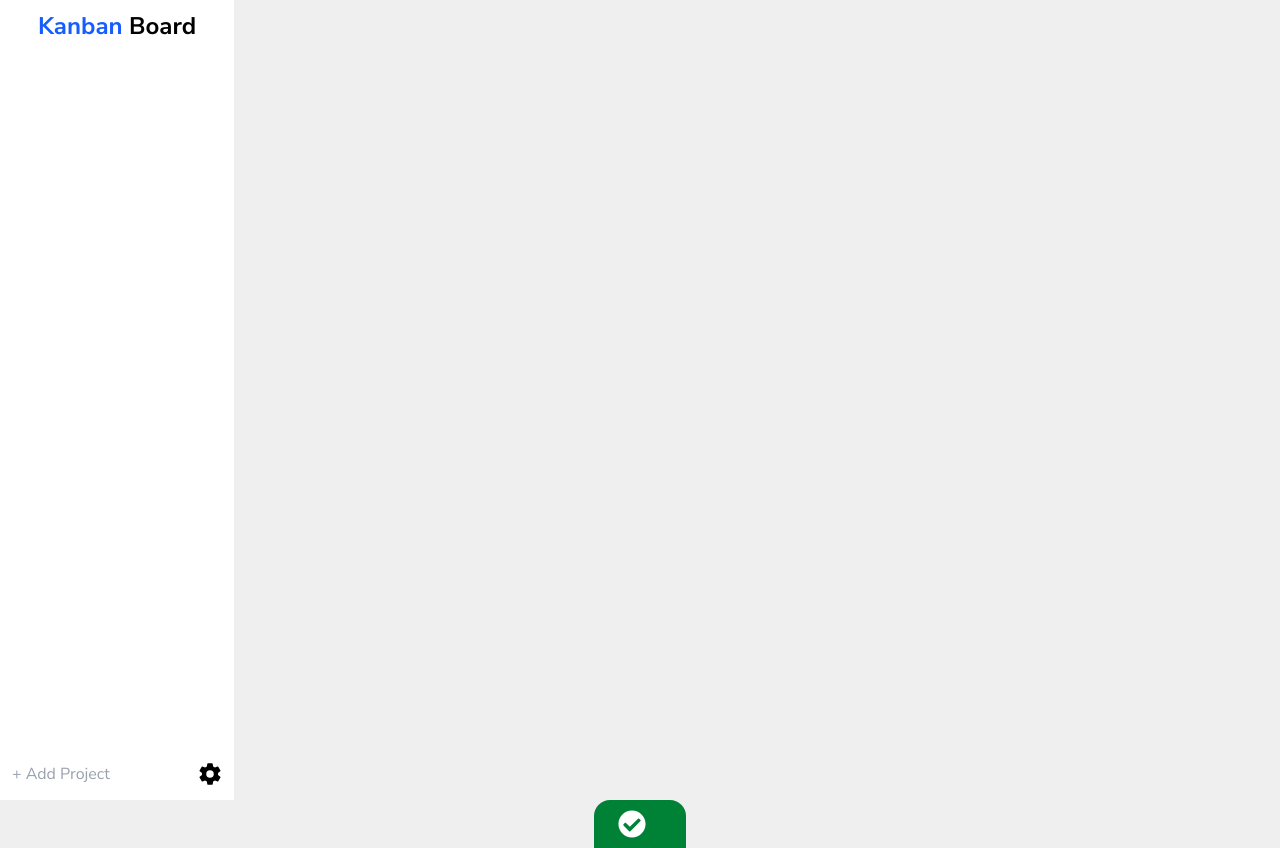
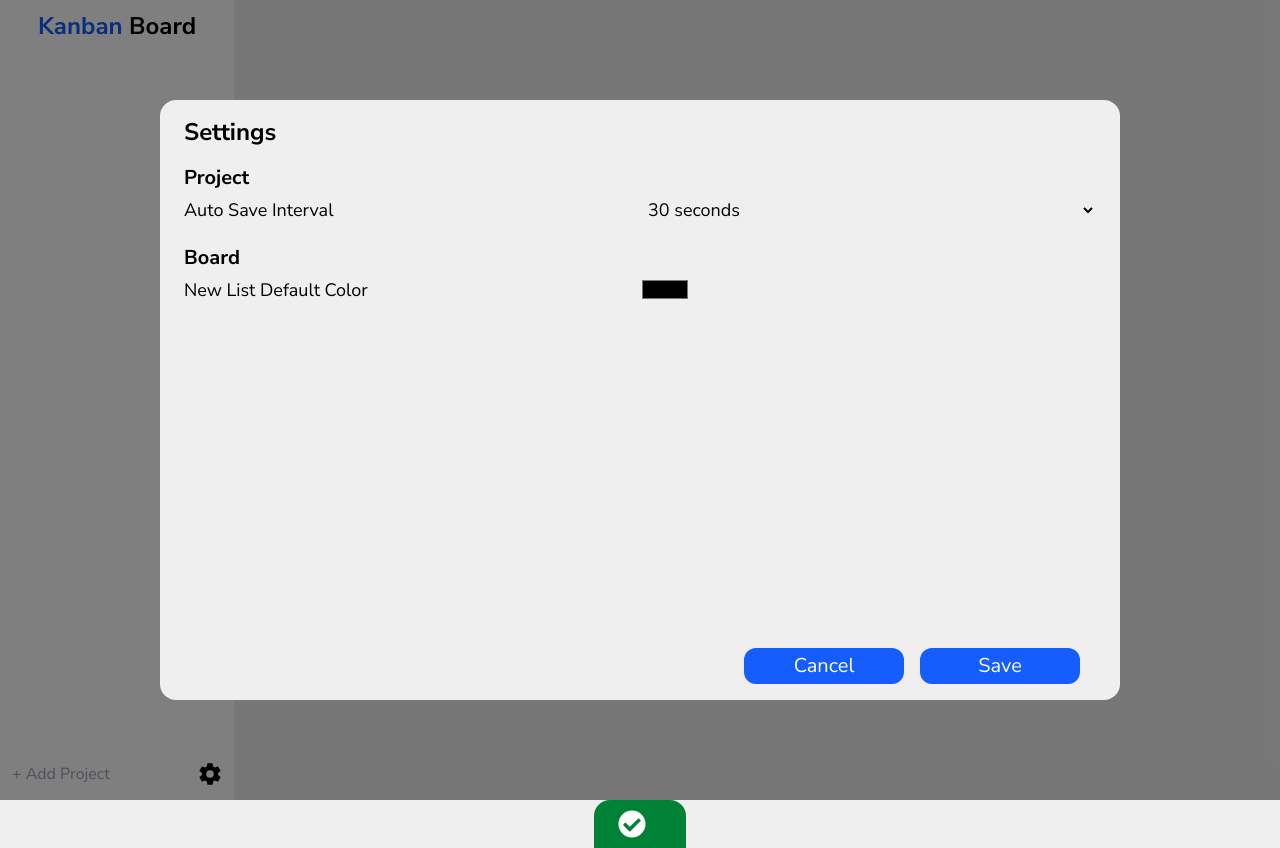
Before and after one commit to shr00m335/kanban-board, a React (Vite) app: page / in a window 1280 px wide. Both pictures are taken after a click on the icon 210 px from the left and 774 px from the top of the page. Built offline with nearby package versions, Linux system fonts and the light colour scheme.

Commit message:
Added settings popup

```diff
--- /dev/null
+++ b/src/components/SettingsPopup.tsx
@@ -0,0 +1,43 @@
+const SettingsPopup = (): JSX.Element => {
+  return (
+    <div className="flex absolute left-0 top-0 w-screen h-screen bg-black/50">
+      <div className="w-9/12 h-9/12 bg-[#EFEFEF] m-auto px-6 py-4 rounded-2xl flex flex-col">
+        <h1 className="text-2xl font-bold">Settings</h1>
+        <div className="mt-4">
+          <h2 className="text-xl font-bold">Project</h2>
+          <div className="text-lg py-1 grid grid-cols-2 gap-2">
+            <p>Auto Save Interval</p>
+            <select>
+              <option>30 seconds</option>
+              <option>1 minute</option>
+              <option>2 minutes</option>
+              <option>5 minutes</option>
+              <option>10 minutes</option>
+              <option>15 minutes</option>
+              <option>30 minutes</option>
+              <option>1 hour</option>
+              <option>Never</option>
+            </select>
+          </div>
+        </div>
+        <div className="mt-4">
+          <h2 className="text-xl font-bold">Board</h2>
+          <div className="text-lg py-1 grid grid-cols-2">
+            <p>New List Default Color</p>
+            <input type="color" />
+          </div>
+        </div>
+        <div className="flex ml-auto mt-auto text-xl text-white">
+          <button className="bg-blue-600 w-40 py-1 rounded-xl mr-4">
+            Cancel
+          </button>
+          <button className="bg-blue-600 w-40 py-1 rounded-xl mr-4">
+            Save
+          </button>
+        </div>
+      </div>
+    </div>
+  );
+};
+
+export default SettingsPopup;
--- a/src/components/Sidebar.tsx
+++ b/src/components/Sidebar.tsx
@@ -11,6 +11,7 @@ import {
 } from "../stores/projectStore";
 import { ContextMenu, ContextMenuButton } from "./contextMenu";
 import { DeletePopup } from "./DeletePopup";
+import SettingsPopup from "./SettingsPopup";
 
 interface SidebarProp {
   showBanner: (success: boolean, message: string) => void;
@@ -33,6 +34,8 @@ const Sidebar = ({
   const [contextMenuItem, setContextMenuItem] = React.useState<number>(-1);
   const [isAddingItem, setIsAddingItem] = React.useState<boolean>(false);
   const [isShowingDeletePopup, setIsShowingDeletePopup] =
+    React.useState<boolean>(false);
+  const [isShowingSettings, setIsShowingSettings] =
     React.useState<boolean>(false);
 
   const addItemRef = React.useRef<HTMLInputElement>(null);
@@ -387,8 +390,9 @@ const Sidebar = ({
             + Add {openedProject === null ? "Project" : "Board"}
           </button>
           <IoSettingsSharp
-            className="ml-auto mr-3 my-auto cursor-pointer hover:text-black/50"
+            className="ml-auto mr-3 my-auto cursor-pointer hover:text-black/5.0"
             size={24}
+            onClick={() => setIsShowingSettings(true)}
           />
         </div>
       </div>
@@ -425,6 +429,7 @@ const Sidebar = ({
           onConfirm={handleConfirmDelete}
         />
       )}
+      {isShowingSettings && <SettingsPopup />}
     </>
   );
 };
```
